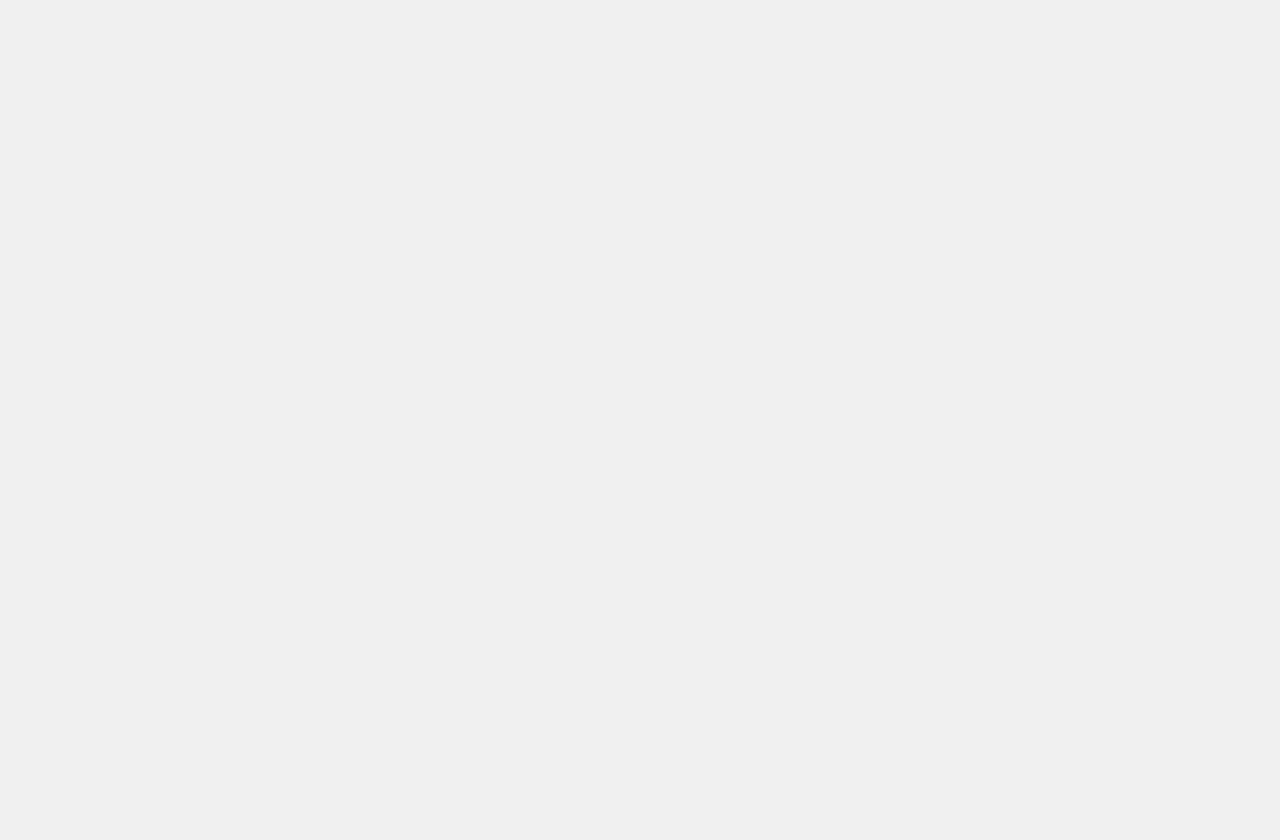
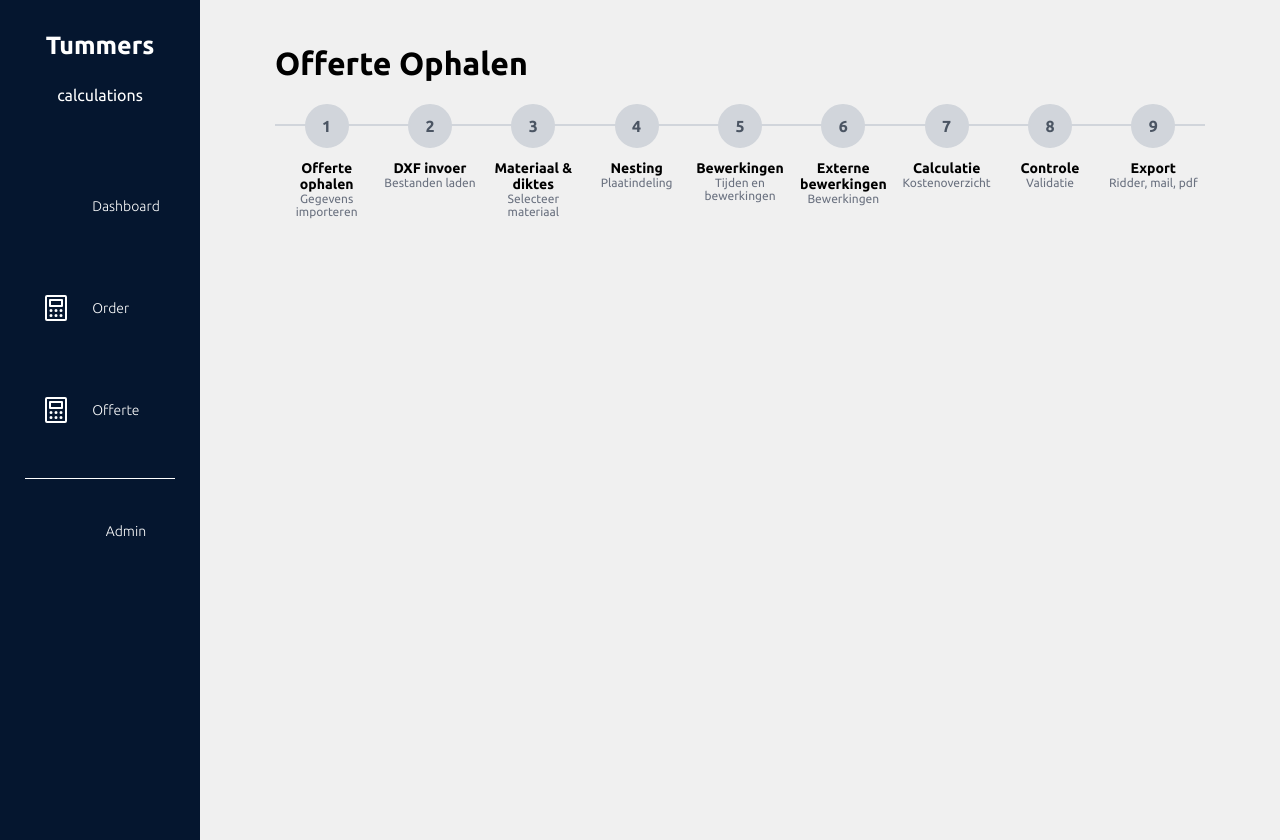
Before and after one commit to afroneko/calculation-tool, a React (Vite) app in the folder Frontend/frontend/: page /offerteStap1 in a window 1280 px wide. Before the commit this address had no page. Before the commit the page ends 800 px from the top, so only its background shows below. Built offline with nearby package versions, Linux system fonts and the light colour scheme; some icons are missing.

Commit message:
Added step 1 page - Made offerte card navigate - added OfferteOphalen.jsx -added OfferteOphalen.css - started on implementing and perfecting progressbar

```diff
--- a/Frontend/frontend/src/App.jsx
+++ b/Frontend/frontend/src/App.jsx
@@ -1,6 +1,7 @@
 import { BrowserRouter, Routes, Route } from "react-router-dom";
 import AppLayout from "./layout/AppLayout";
 import Dashboard from "./pages/Dashboard";
+import OfferteOphalen from "./pages/stap1/OfferteOphalen";
 import Login from "./pages/login/LoginOverlay";
 // import Order from "./pages/Order";
 // import Offerte from "./pages/Offerte";
@@ -13,6 +14,7 @@ export default function App() {
 
         <Route element={<AppLayout />}>
           <Route path="/" element={<Dashboard />} />
+          <Route path="/offerteStap1" element={<OfferteOphalen />} />
 
         </Route>
       </Routes>
--- a/Frontend/frontend/src/components/progressbar/Progressbar.css
+++ b/Frontend/frontend/src/components/progressbar/Progressbar.css
@@ -1,67 +1,83 @@
-.stepper {
+.progress-bar {
+  position: relative;
   display: flex;
-  align-items: flex-start;
+  justify-content: space-between;
+  width: 100%;
 }
 
-.step-wrapper {
+.progress-line {
+  position: absolute;
+  top: 20px;
+  left: 0;
+  right: 0;
+  height: 2px;
+  background: #d1d5db;
+  z-index: 0;
+}
+
+/* Gekleurde vulling voor voltooide stappen */
+.progress-line-fill {
+  position: absolute;
+  top: 0;
+  left: 0;
+  height: 2px;
+  background: #183153;
+  transition: width 0.4s ease;
+}
+
+.step-container {
+  position: relative;
+  z-index: 1;
+
   display: flex;
+  flex-direction: column;
   align-items: center;
+
   flex: 1;
 }
 
 .step-circle {
-  width: 42px;
-  height: 42px;
+  width: 40px;
+  height: 40px;
   border-radius: 50%;
 
   display: flex;
   align-items: center;
   justify-content: center;
 
+  flex-shrink: 0;
+
   font-weight: 600;
-  z-index: 2;
+  font-size: 16px;
 }
 
-/* Nog te doen */
-.step-circle.upcoming {
-  background: #d8d8d8;
-  color: #666;
-}
-
-/* Huidige stap */
-.step-circle.active {
-  background: #183a6d;
+.step-circle.completed {
+  background: #f59e0b;
   color: white;
 }
 
-/* Voltooid */
-.step-circle.completed {
-  background: #f28c28;
+.step-circle.active {
+  background: #183153;
   color: white;
 }
 
-.step-line {
-  flex: 1;
-  height: 2px;
-  background: #d8d8d8;
-  margin: 0 12px;
+.step-circle.upcoming {
+  background: #d1d5db;
+  color: #4b5563;
+  border: 2px solid #d1d5db;
 }
 
-.step-line.completed {
-  background: #183a6d;
-}
-
-.step-text {
-  position: absolute;
-  margin-top: 70px;
+.step-content {
+  margin-top: 12px;
   text-align: center;
 }
 
-.title {
+.step-title {
   font-weight: 600;
+  font-size: 14px;
 }
 
-.subtitle {
-  font-size: 0.85rem;
-  color: #666;
+.step-subtitle {
+  font-size: 12px;
+  color: #6b7280;
 }
--- a/Frontend/frontend/src/components/progressbar/Progressbar.jsx
+++ b/Frontend/frontend/src/components/progressbar/Progressbar.jsx
@@ -75,32 +75,35 @@ export default function ProgressBar() {
     const currentSlug = location.pathname.split("/").pop();
     const currentIndex = steps.findIndex(
         (step) => step.slug === currentSlug);
+        const fillPct =
+    currentIndex <= 0 ? 0 : (currentIndex / (steps.length - 1)) * 100;
+
   return (
+
     <div className="progress-bar">
+      <div className="progress-line" >
+        <div
+          className="progress-line-fill"
+          style={{ width: `${fillPct}%` }}
+        />
+      </div>
+
           {steps.map((step, index) => {
-        let state = "upcoming";
+            let state = STEP_STATE.UPCOMING;
 
             if (index < currentIndex) {
-          state = "completed";
+              state = STEP_STATE.COMPLETED;
             } else if (index === currentIndex) {
-          state = "active";
+              state = STEP_STATE.ACTIVE;
             }
 
             return (
               <div className="step-container" key={step.slug}>
-            <div className="step-top">
+
                   <div className={`step-circle ${state}`}>
                     {state === STEP_STATE.COMPLETED ? "✓" : index + 1}
                   </div>
 
-              {index < steps.length - 1 && (
-                <div
-                  className={`step-line ${
-                    index < currentIndex ? "completed" : ""
-                  }`}
-                />
-              )}
-            </div>
 
                 <div className="step-content">
                   <div className="step-title">{step.title}</div>
--- a/Frontend/frontend/src/pages/Dashboard.jsx
+++ b/Frontend/frontend/src/pages/Dashboard.jsx
@@ -2,8 +2,10 @@ import "./Dashboard.css";
 import ClickableCard from "../components/cards/clickable/ClickableCard";
 import DescriptionCard from "../components/cards/description/DescriptionCard";
 import { Icon } from "@iconify/react";
+import { useNavigate } from "react-router-dom";
 
 export default function Dashboard() {
+  const navigate = useNavigate();
   return (
    <div className="page">
       <div className="pageHeader">
@@ -15,7 +17,7 @@ export default function Dashboard() {
         title="Offerte calculeren"
         description="Maak een nieuwe calculatie voor een offerte"
         icon="mdi:cloud"
-        onClick={() => console.log("Navigate to calculatie")}
+        onClick={() => navigate("/offerteStap1")}
       />
 
        <ClickableCard
--- /dev/null
+++ b/Frontend/frontend/src/pages/stap1/OfferteOphalen.jsx
@@ -0,0 +1,11 @@
+import "./OfferteOphalen.css";
+import ProgressBar from "../../components/progressbar/Progressbar";
+
+export default function OfferteOphalen() {
+  return (
+    <div className="offerte-ophalen-page">
+      <h1>Offerte Ophalen</h1>
+      <ProgressBar />
+      </div>
+  );
+}
```
Also changed, not shown: Frontend/frontend/src/pages/stap1/OfferteOphalen.css (added). Lines whose indentation alone changed are shown as unchanged.
